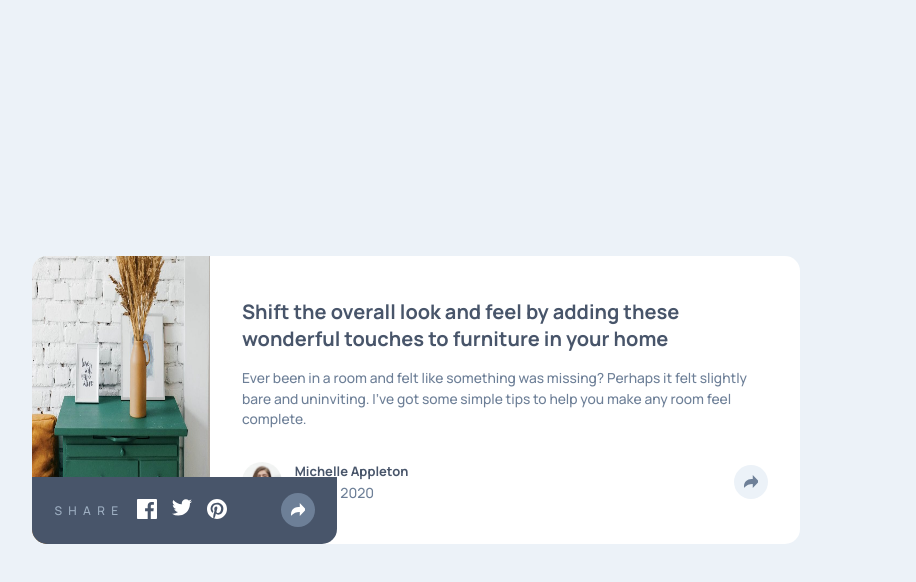
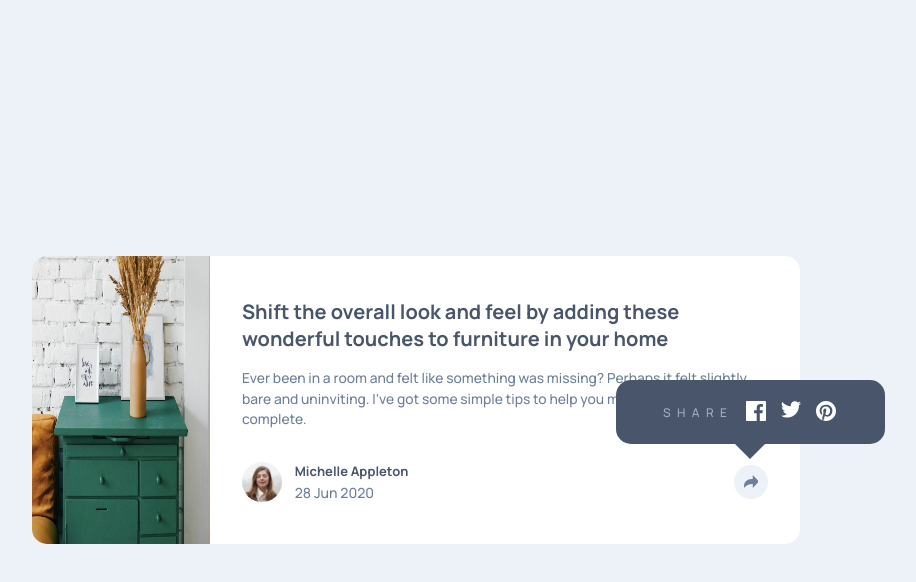
Before and after one commit to almero0922/ArticlePreviewComponent, a plain HTML site: page index.html in a window 1536 px wide. Both pictures are taken after a click on the element 1103 px from the left and 482 px from the top of the page. Shown: the whole page, without its empty margins (352-1268 px from the left). Drawn offline with Linux system fonts and the light colour scheme.

Commit message:
Challenge Done!

```diff
--- a/index.html
+++ b/index.html
@@ -40,7 +40,6 @@
           </div>
           <div class="share-icon-container" id="share-inactive"><span></span></div>
         </div>
-      </section>
         <div class="share-container display-none" id="share-active-container">
           <p>SHARE</p>
           <div class="share-icons-container-active">
@@ -49,7 +48,9 @@
             <span class="share-icons"></span>
           </div>
           <div class="share-icon-container-active" id="share-active"><span></span></div>
+          <div class="share-desktop-arrow"></div>
         </div>
+      </section>
     </main>
     <script src="script.js"></script>
   </body>
--- a/script.js
+++ b/script.js
@@ -1,12 +1,23 @@
 const inactive = document.getElementById("share-inactive");
 const active = document.getElementById("share-active");
 const activeContainer = document.getElementById("share-active-container");
+const mediaQuery = window.matchMedia('(min-width: 1281px)');
 
-
-active.addEventListener("click", function displayShareContainer(){
-    activeContainer.classList.add("display-none");
+active.addEventListener("click", function displayShareContainer() {
+    if(!mediaQuery.matches){
+        activeContainer.classList.add("display-none");
+    }
 });
 
-inactive.addEventListener("click", function displayShareContainer(){
-    activeContainer.classList.remove("display-none");
+inactive.addEventListener("click", function displayShareContainer() {
+    if(mediaQuery.matches){
+        if(activeContainer.classList.contains("display-none")){
+            activeContainer.classList.remove("display-none");
+        }else{
+            activeContainer.classList.add("display-none");
+        }
+    }else{
+        activeContainer.classList.remove("display-none");
+    }
+
 });
--- a/style.css
+++ b/style.css
@@ -90,7 +90,7 @@ main{
 }
 .share-container{
     background-color: var(--VeryDarkGrayishBlue);
-    height: 1.4rem;
+    height: 1.2rem;
     border-radius: 0 0 15px 15px;
     display: flex;
     padding: 1.4rem;
@@ -100,7 +100,9 @@ main{
     color: var(--GrayishBlue);
     position: absolute;
     bottom: 0;
+    left: 0;
     width: 16.28rem;
+    opacity: 1;
 }
 .share-icons-container-active{
     display: flex;
@@ -147,8 +149,10 @@ main{
 .display-none{
     display: none;
 }
-
-@media (min-width:1281px) {
+.share-desktop-arrow{
+    display: none;
+}
+@media (min-width: 1281px) {
     main{
         width: 48rem;
         height: 18rem;
@@ -168,4 +172,25 @@ main{
     #info-p{
         font-size: 13.8px;
     }
+    .share-container{
+        left: 584px;
+        bottom: 100px;
+        width: 14rem;
+        border-radius: 15px;
+        justify-content: center;
+        align-items: center;
+        opacity: 1;
+    }
+    .share-icon-container-active{
+        display: none;
+    }
+    .share-desktop-arrow{
+        display: block;
+        position: absolute;
+        background-color: var(--VeryDarkGrayishBlue);
+        height: 24px;
+        width: 24px;
+        transform: rotate(45deg);
+        bottom: -10px;
+    }
 }
```
Lines whose indentation alone changed are shown as unchanged.
